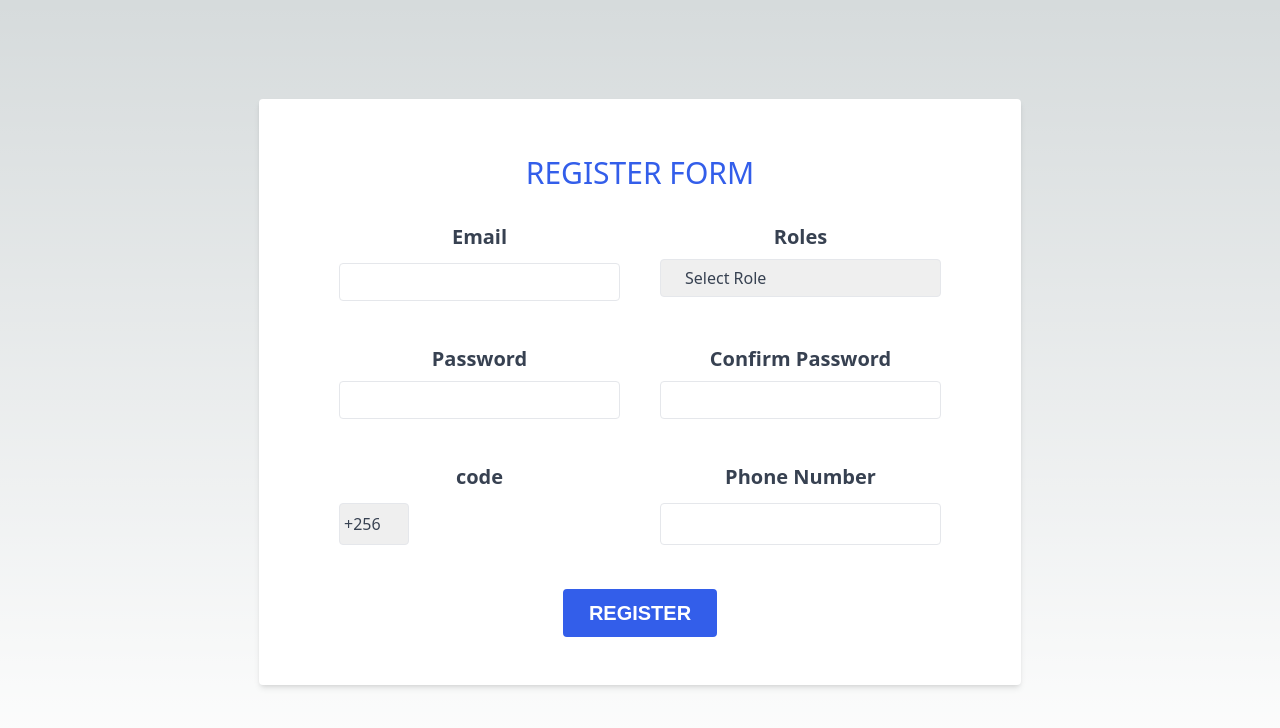
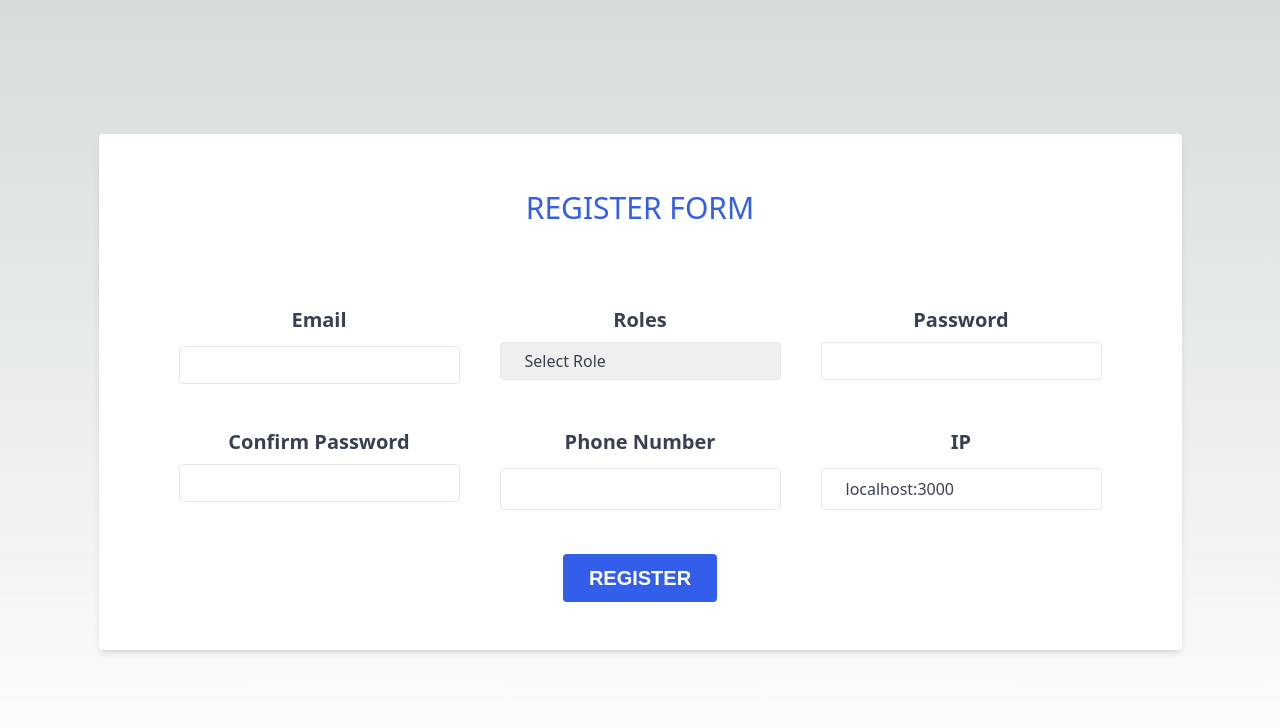
Before and after one commit to Naggayi-Daphne-Pearl/zofi_cash, a Next.js app: page /auth/register in a window 1280 px wide. Shown: the top 728 px of the page. Built offline with nearby package versions, Linux system fonts and the light colour scheme.

Commit message:
Register form

```diff
--- a/components/Register.js
+++ b/components/Register.js
@@ -46,7 +46,7 @@ function Register() {
         password,
         repeat_password,
         ip: "localhost:3000",
-        country_code:'+256',
+        country_code: "+256",
       };
       await registerApi(newUserData);
       router.push("/auth/security");
@@ -67,7 +67,7 @@ function Register() {
             <h1 className="flex justify-center text-3xl text-primary py-8">
               REGISTER FORM
             </h1>
-            <div className="grid grid-cols-2 gap-10">
+            <div className="grid grid-cols-1 gap-6 pt-10 sm:grid-cols-2 md:gap-10 md:pt-12 lg:grid-cols-3">
               <div className="mb-1">
                 <label
                   htmlFor="email"
@@ -171,7 +171,7 @@ function Register() {
                 />
               </div>
               {/* phone number */}
-
+              {/*
               <div className="mb-1">
                 <label
                   htmlFor="code"
@@ -203,7 +203,7 @@ function Register() {
                   component="div"
                   className="text-red-500 text-xs italic"
                 />
-              </div>
+              </div> */}
               <div className="mb-1">
                 <label
                   htmlFor="phone_number"
@@ -227,6 +227,21 @@ function Register() {
                   className="text-red-500 text-xs italic"
                 />
               </div>
+
+              <div className="mb-1">
+                <label
+                  htmlFor="phone_number"
+                  className="block text-gray-700 font-bold mb-1 text-xl justify-center flex pb-2"
+                >
+                  IP
+                </label>
+                <Field
+                  type="tel"
+                  id="ip"
+                  name="ip"
+                  className="appearance-none border rounded w-full py-2 px-6 text-gray-700 focus:outline-none focus:shadow-outline"
+                />
+              </div>
             </div>
 
             <div className="flex items-center justify-center mt-6 ">
```
